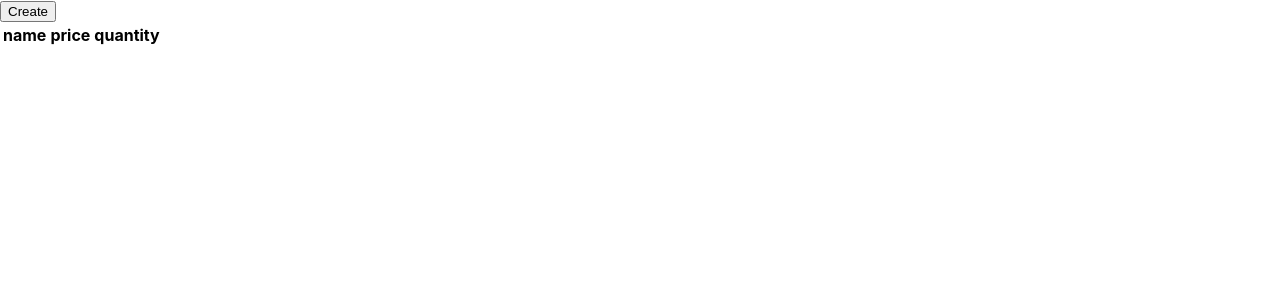
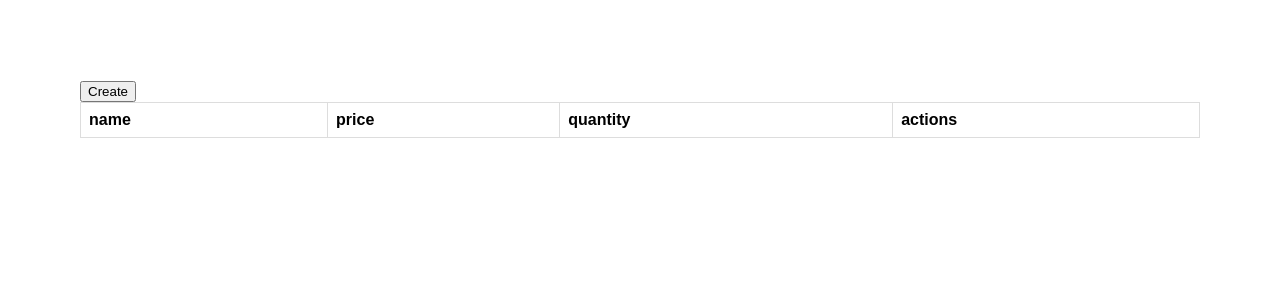
Before and after one commit to karineghazarian/inventory-control, a React (Create React App) app: page / in a window 1280 px wide. Shown: the top 300 px of the page. Built offline with nearby package versions, Linux system fonts and the light colour scheme.

Commit message:
feat: add table styles

```diff
--- a/src/App.js
+++ b/src/App.js
@@ -8,9 +8,9 @@ function App() {
   return (
     <div className="App">
       <CreateProduct />
-      <Table columns={['name', 'price', 'quantity', '']} rows={products.map(product => ({
+      <Table columns={['name', 'price', 'quantity', 'actions']} rows={products.map(product => ({
         ...product,
-        '': () => <>
+        'actions': () => <>
           <div>edit</div>
           <div>delete</div>
         </>
--- a/src/components/ui-kit/table/Table.js
+++ b/src/components/ui-kit/table/Table.js
@@ -1,11 +1,13 @@
+import styles from "./Table.module.css";
+
 const Table = ({columns=[], rows=[]}) => {
     return (
-    <table>
+    <table className={styles.table}>
         <thead>
-            <tr>
+            <tr className={styles.tr}>
                 {
                     columns.map(column => (
-                        <th key={column}>{column}</th>
+                        <th key={column} className={styles.th}>{column}</th>
                     ))
                 }
             </tr>
@@ -13,7 +15,7 @@ const Table = ({columns=[], rows=[]}) => {
         <tbody>
         {
             rows.map(row => (
-                <tr key={row.id}>
+                <tr key={row.id} className={styles.tr}>
                     {
                         columns.map(column => {
                             const cellValue = row[column];
--- a/src/components/ui-kit/table/Table.module.css
+++ b/src/components/ui-kit/table/Table.module.css
@@ -0,0 +1,15 @@
+.table {
+    font-family: arial, sans-serif;
+    border-collapse: collapse;
+    width: 100%;
+  }
+
+  .td, .th {
+    border: 1px solid #dddddd;
+    text-align: left;
+    padding: 8px;
+  }
+
+  .tr:nth-child(even) {
+    background-color: #dddddd;
+  }
--- a/src/index.css
+++ b/src/index.css
@@ -11,3 +11,7 @@ code {
   font-family: source-code-pro, Menlo, Monaco, Consolas, 'Courier New',
     monospace;
 }
+
+.App {
+  padding: 5rem;
+}
```
